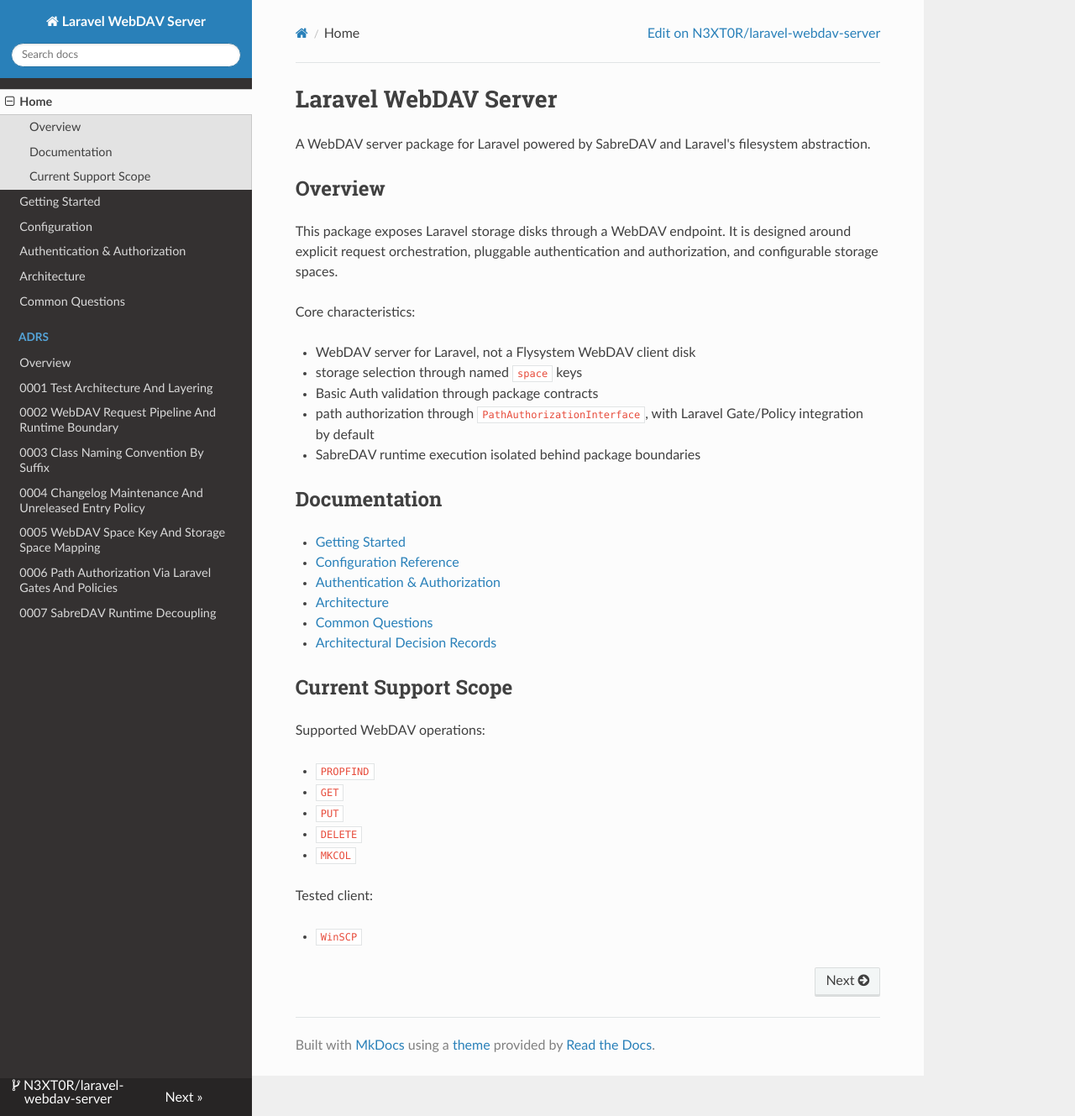
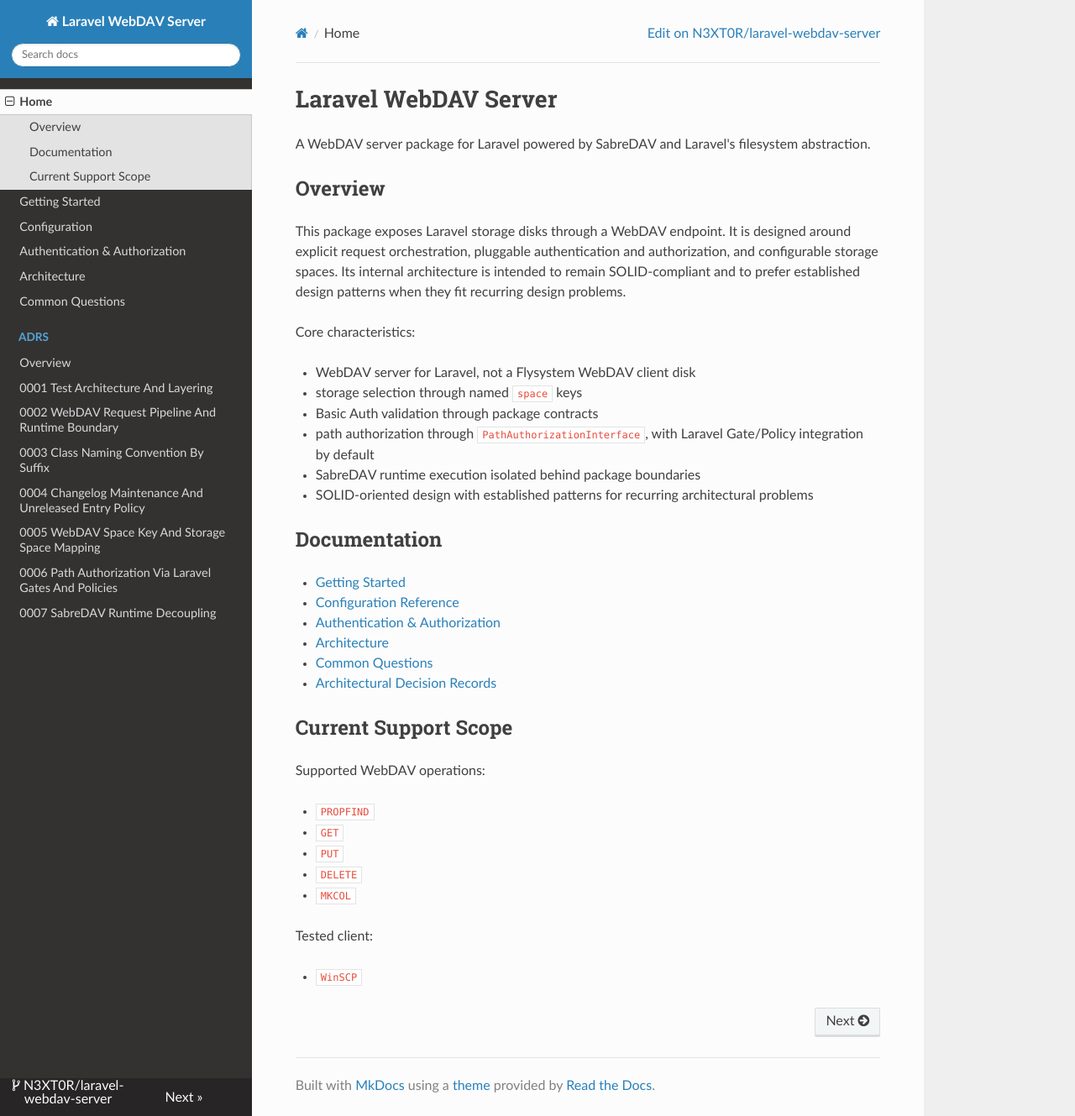
Before and after one commit to N3XT0R/laravel-webdav-server, an MkDocs documentation site: the page built from docs/index.md, in a window 1280 px wide and 1329 px high. Shown: the whole window at 84% size. Built offline with MkDocs 1.6.1, drawn with Linux system fonts in a browser that asks for light colours; nearby versions of some CDN libraries.

```diff
--- a/docs/index.md
+++ b/docs/index.md
@@ -7,6 +7,8 @@ A WebDAV server package for Laravel powered by SabreDAV and Laravel's filesystem
 This package exposes Laravel storage disks through a WebDAV endpoint.
 It is designed around explicit request orchestration, pluggable authentication and authorization, and configurable
 storage spaces.
+Its internal architecture is intended to remain SOLID-compliant and to prefer established design patterns when they
+fit recurring design problems.
 
 Core characteristics:
 
@@ -15,6 +17,7 @@ Core characteristics:
 - Basic Auth validation through package contracts
 - path authorization through `PathAuthorizationInterface`, with Laravel Gate/Policy integration by default
 - SabreDAV runtime execution isolated behind package boundaries
+- SOLID-oriented design with established patterns for recurring architectural problems
 
 ## Documentation
 
```
Also changed, not shown: CHANGELOG.md (+2 -0 lines), README.md (+5 -0 lines), docs/README.md (+1 -0 lines), docs/adr/README.md (+1 -0 lines), docs/architecture.md (+3 -0 lines).
